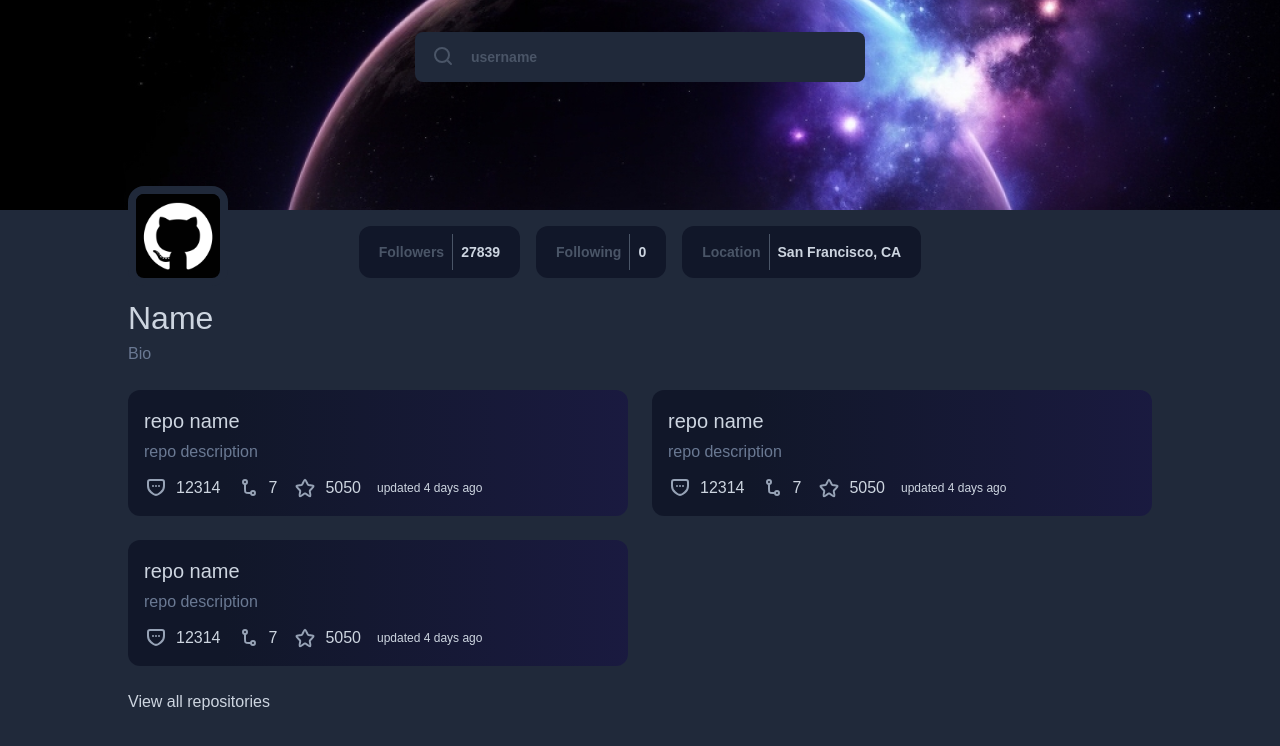
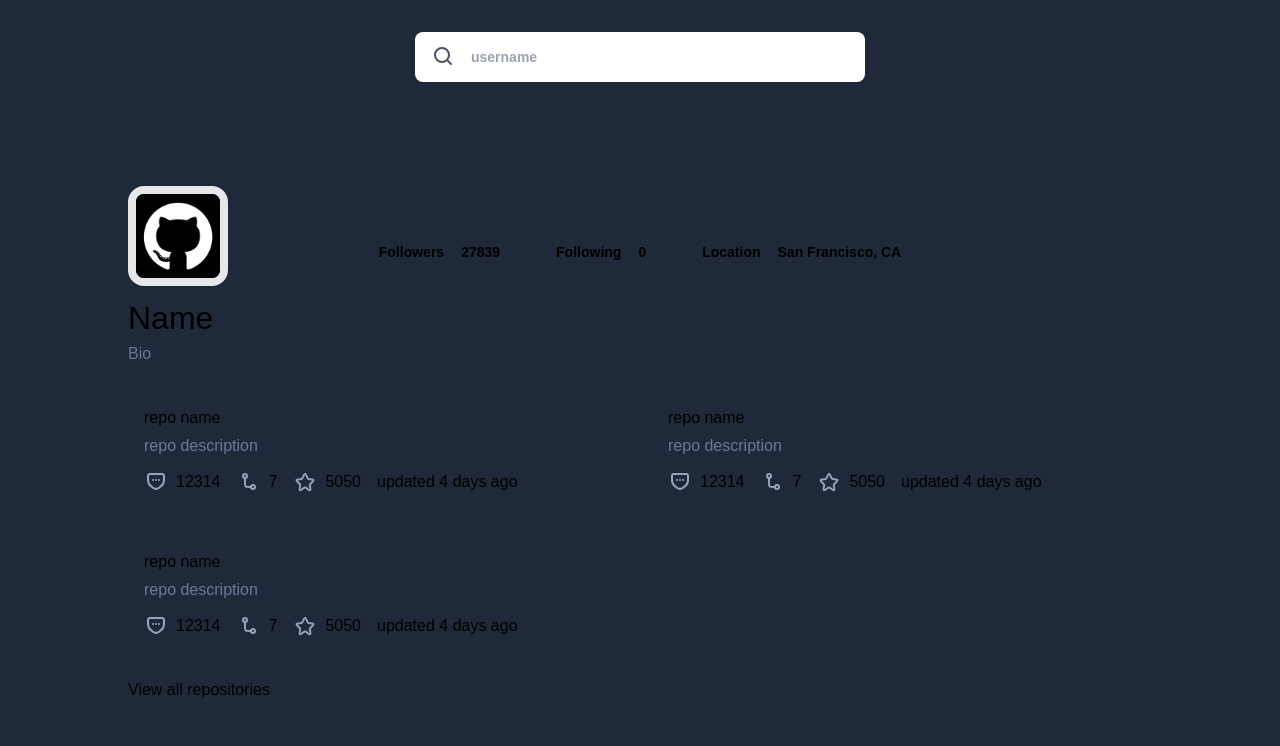
Before and after one commit to gonferreyra/github-profile-search-app, a React (Vite) app: page / in a window 1280 px wide. Shown: the top 746 px of the page. Built offline with nearby package versions, Linux system fonts and the light colour scheme.

Commit message:
Revert "custon values added to tailwind.config"
This reverts commit e71f0ec021a5a781da9f5dafb0668f58cf8e37ec.

```diff
--- a/tailwind.config.js
+++ b/tailwind.config.js
@@ -2,34 +2,7 @@
 export default {
   content: ['./index.html', './src/**/*.{js,ts,jsx,tsx}'],
   theme: {
-    extend: {
-      fontFamily: {
-        primary: ['Be Vietnam Pro', 'sans-serif'],
-      },
-      colors: {
-        blue: '#3662e3',
-        darkBlue: '#1d1b48',
-        dark1: '#111729',
-        dark2: '#20293a',
-        gray: '#cdd5e0',
-        darkGray: '#364153',
-        mediumGray: '#4a5567',
-      },
-      backgroundImage: {
-        'hero-image': "url('/src/assets/hero-image-github-profile.png')",
-        'box-gradient':
-          'linear-gradient(90deg, rgba(17, 23, 41, 1) 19%, rgba(29, 27, 72, 1) 130%)',
-      },
-      boxShadow: {
-        custom: '0 0 0 4px rgba(255, 255, 255, 0.4)',
-      },
-      fontSize: {
-        'small-text': '0.75rem',
-        'body-text': '1rem',
-        'title-text': '1.25rem',
-        'large-text': '2rem',
-      },
-    },
+    extend: {},
   },
   plugins: [],
 };
```
